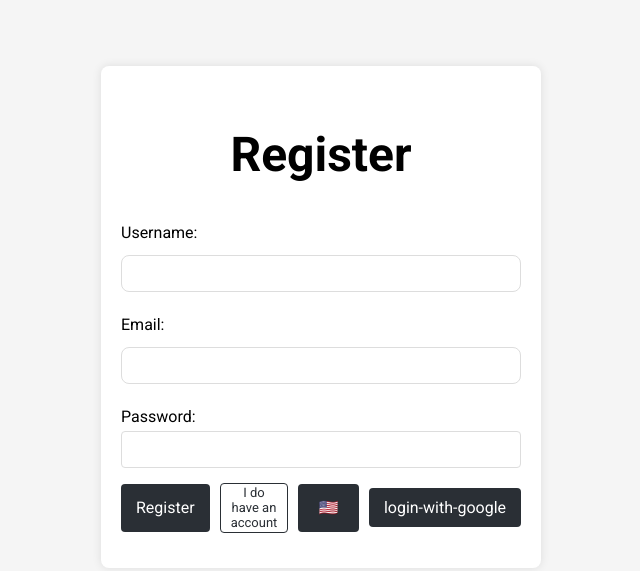
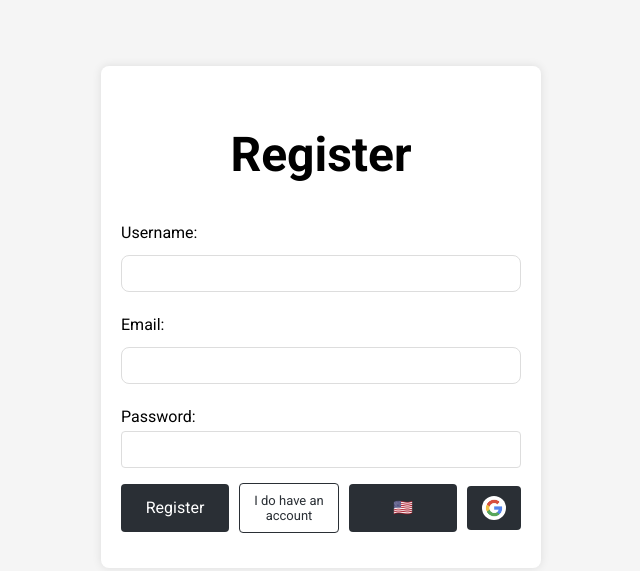
Before and after one commit to babaicode/sticker-bomber-front, a React (Vite) app: page /register/1 in a window 1280 px wide. Shown: the part 131-702 px from the top of the page, without its empty margins (319-959 px from the left). Built offline with nearby package versions, Linux system fonts and the light colour scheme; no server answers.

Commit message:
fix register with google

```diff
--- a/src/auth/page/Register.tsx
+++ b/src/auth/page/Register.tsx
@@ -138,9 +138,10 @@ const Register: React.FC = () => {
             {languageOptions.find((lang) => lang.code === currentLanguage)?.flag}
           </button>
           <button className={style.googleButton} type="button" onClick={handleGoogleLogin}>
-            {t('login-with-google')}
+            <img className={style.googleIcon} src="/public/google-icon.jpg" alt="Google icon" />
           </button>
         </div>
+
       </form>
     </div>
   );
--- a/src/auth/styles/Auth.module.css
+++ b/src/auth/styles/Auth.module.css
@@ -131,3 +131,11 @@ body {
 .langButton img {
   width: fit-content;
 }
+
+.googleIcon {
+  display: flex;
+  justify-content: center;
+  align-items: center;
+  width: 1.5rem;
+  border-radius: 50%;
+}
```
Also changed, not shown: public/google-icon.jpg (added).
